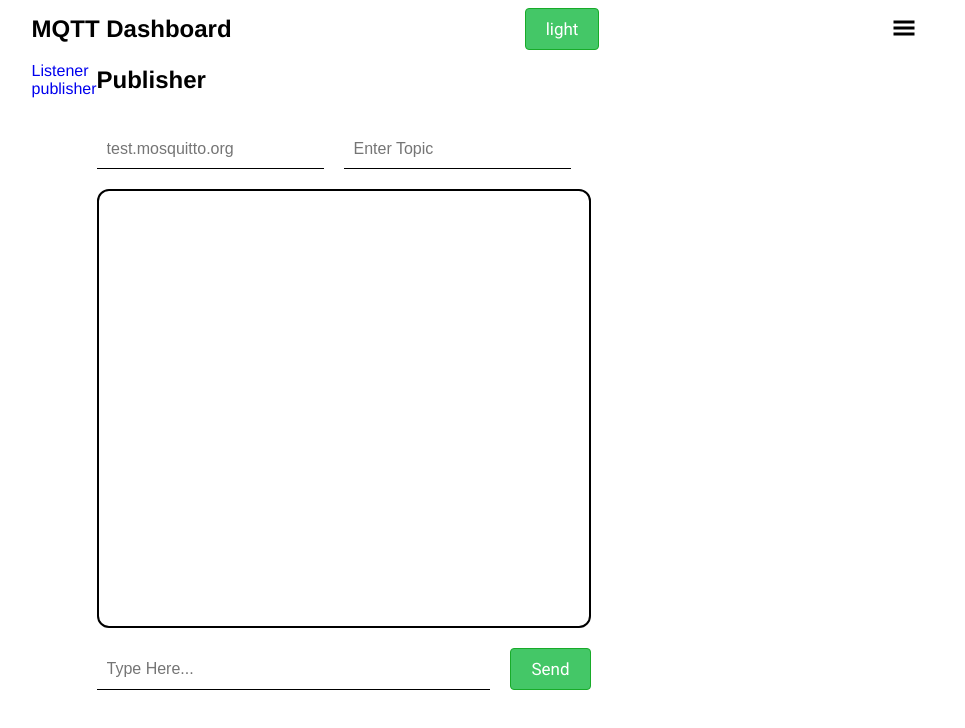
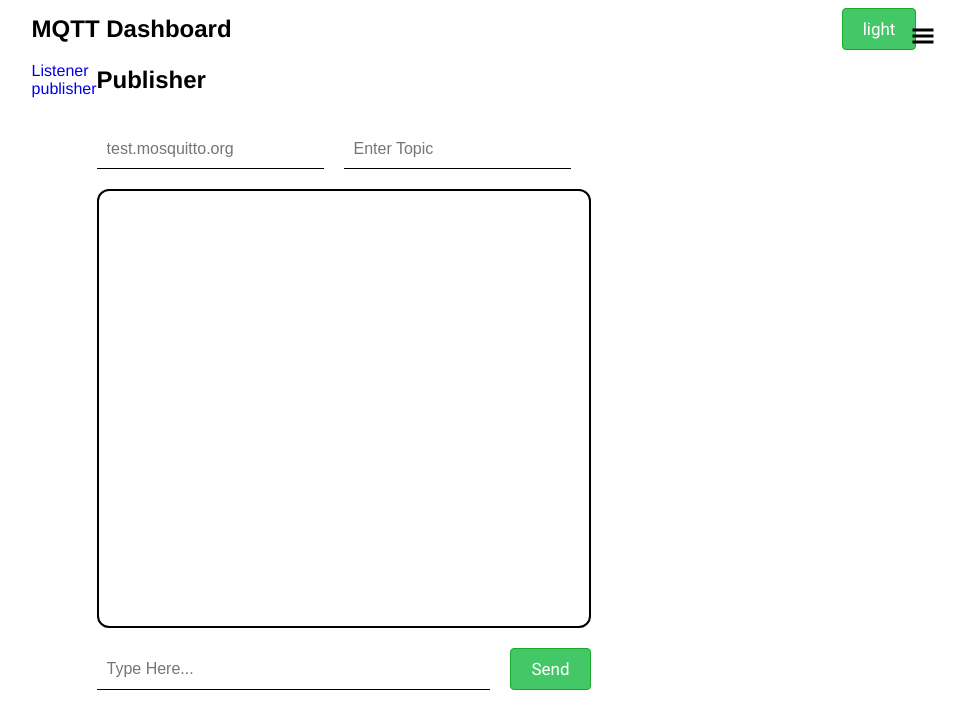
Before and after one commit to venkatasrikanthkarri/mqtt-dashboard, a React (Create React App) app: page / in a window 1280 px wide. Shown: the top 728 px of the page, without its empty margins (166-1131 px from the left). Built offline with nearby package versions, Linux system fonts and the light colour scheme; a web font is replaced by a local one.

Commit message:
updated side nav styles

```diff
--- a/src/components/ConnectServer/index.js
+++ b/src/components/ConnectServer/index.js
@@ -36,17 +36,19 @@ class ConnectServer extends Component {
 
   render() {
     const {isHamburberMenuOpened} = this.props
-    const cotainerStyles = isHamburberMenuOpened
-      ? 'connectServerContainerOn'
-      : null
+    const formWidth = isHamburberMenuOpened ? '600px' : '0px'
     return (
-      <>
+      <div
+        className={ConnectServerCSS.connectServerContainerOn}
+        style={{width: formWidth}}
+      >
+        <AiOutlineClose
+          className={ConnectServerCSS.closeIcon}
+          onClick={this.onClickCloseBtn}
+        />
         <form
-          className={
-            (ConnectServerCSS.connectServerContainer,
-            ConnectServerCSS.connectServerContainerOn)
-          }
           onSubmit={this.onPublish}
+          className={ConnectServerCSS.connectServerForm}
         >
           <input
             type="text"
@@ -64,11 +66,7 @@ class ConnectServer extends Component {
             Connect
           </button>
         </form>
-        <AiOutlineClose
-          className={ConnectServerCSS.closeIcon}
-          onClick={this.onClickCloseBtn}
-        />
-      </>
+      </div>
     )
   }
 }
--- a/src/components/ConnectServer/index.module.css
+++ b/src/components/ConnectServer/index.module.css
@@ -1,17 +1,17 @@
-.connectServerContainer {
+.connectServerContainerOn {
+  overflow-x: hidden;
   height: 100%;
-  position: fixed;
-  width: 0;
+  position: absolute;
   z-index: 1;
-  top: 0;
-  right: 0;
+  top: 3%;
+  right: 14%;
+  background-color: green;
   transition: 3s;
 }
 
-.connectServerContainerOn {
-  transition: 3s;
-  width: 300px;
-  background-color: red;
+.connectServerForm {
+  display: flex;
+  flex-direction: column;
 }
 
 .closeIcon {
--- a/src/components/HamburgerMenu/index.js
+++ b/src/components/HamburgerMenu/index.js
@@ -25,13 +25,19 @@ class HamburgerMenu extends Component {
   }
 
   render() {
+    const {menuComponent: MenuComponent} = this.props
+    const {isHamburberMenuOpened} = this.state
+
     return (
       <div className={HamburgerMenuCSS.hamburgerMenuContainer}>
         <GiHamburgerMenu
           className={HamburgerMenuCSS.hamburgerMenuIcon}
           onClick={this.onClickHamburgerMenu}
         />
-        {this.renderMenu()}
+        <MenuComponent
+          isHamburberMenuOpened={isHamburberMenuOpened}
+          onClickHamburgerMenu={this.onClickHamburgerMenu}
+        />
       </div>
     )
   }
--- a/src/components/HamburgerMenu/index.module.css
+++ b/src/components/HamburgerMenu/index.module.css
@@ -1,3 +1,6 @@
 .hamburgerMenuIcon {
+  position: fixed;
+  top: 3%;
+  right: 14%;
   font-size: 24px;
 }
--- a/src/components/Header/index.module.css
+++ b/src/components/Header/index.module.css
@@ -1,11 +1,11 @@
 .headerContainer {
   display: flex;
-  justify-content: space-between;
   align-items: center;
 }
 
 .logo {
   margin: 0;
+  flex: 1;
 }
 
 .navContainer {
```
